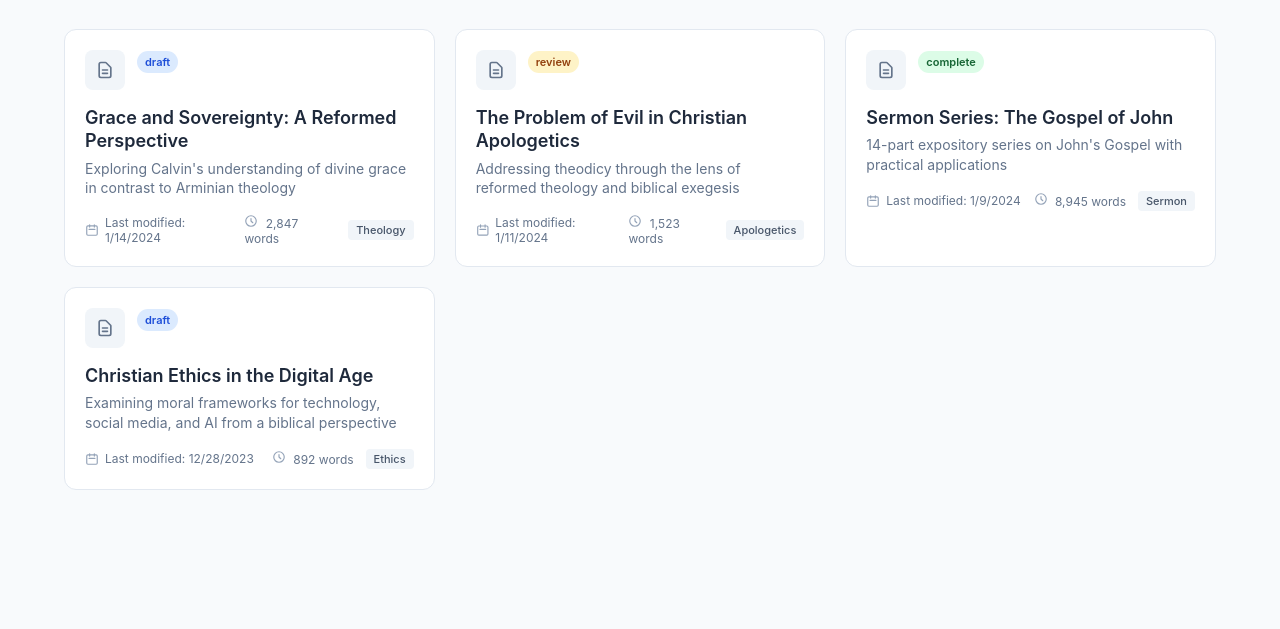
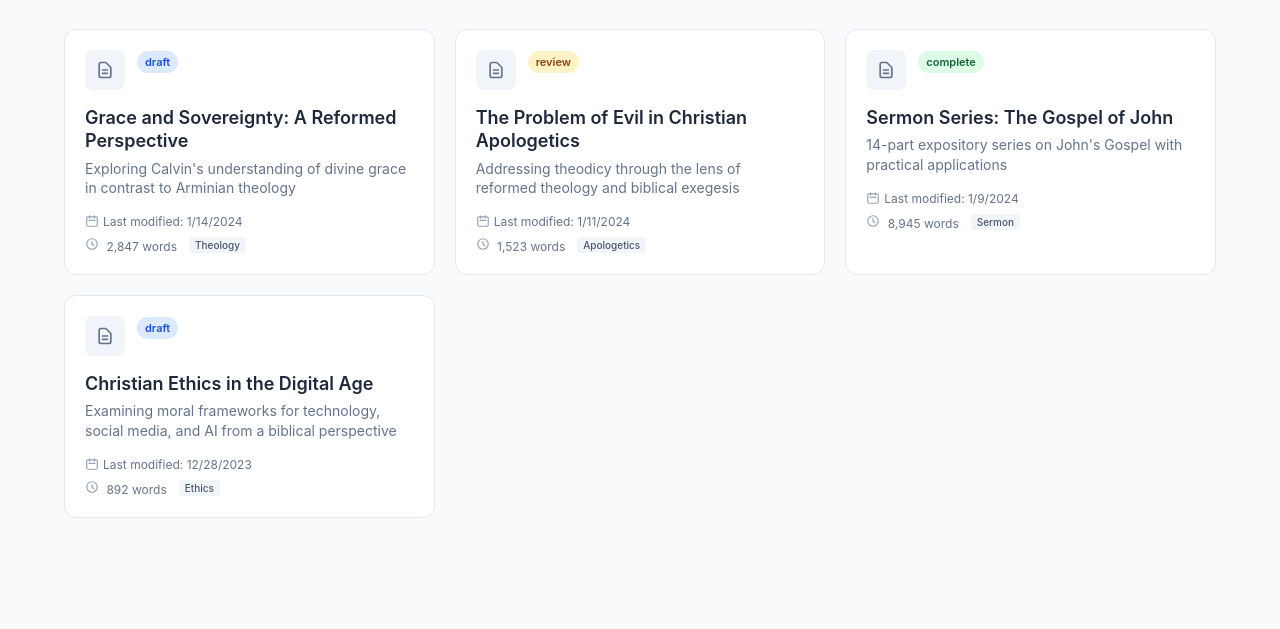
Before and after one commit to lukemiller22/research-assistant, a plain HTML site: page projects.html in a window 1280 px wide. Shown: the part 171-800 px from the top of the page. Drawn offline with Linux system fonts and the light colour scheme.

Commit message:
Update projects.html

```diff
--- a/projects.html
+++ b/projects.html
@@ -211,8 +211,8 @@
 
         .project-meta {
         display: flex;
-            align-items: center;
-            justify-content: space-between;
+        flex-direction: column;
+        gap: 8px;
         font-size: 12px;
         color: #64748b;
     }
@@ -220,7 +220,7 @@
     .project-date {
         display: flex;
         align-items: center;
-            gap: 6px;
+        gap: 4px;
     }
 
     .project-stats {
@@ -231,11 +231,12 @@
 
     .project-tag {
         background: #f1f5f9;
-            padding: 3px 8px;
+        color: #475569;
+        padding: 2px 6px;
         border-radius: 4px;
-            font-size: 11px;
+        font-size: 10px;
         font-weight: 500;
-            color: #475569;
+        width: fit-content;
     }
 
         /* Cleaner icons */
@@ -288,7 +289,6 @@
         </div>
         <nav class="nav">
             <a href="projects.html" class="active">Projects</a>
-            <a href="writing.html">Write</a>
             <a href="library.html">Library</a>
             <a href="#settings">Settings</a>
         </nav>
```
Lines whose indentation alone changed are shown as unchanged.
